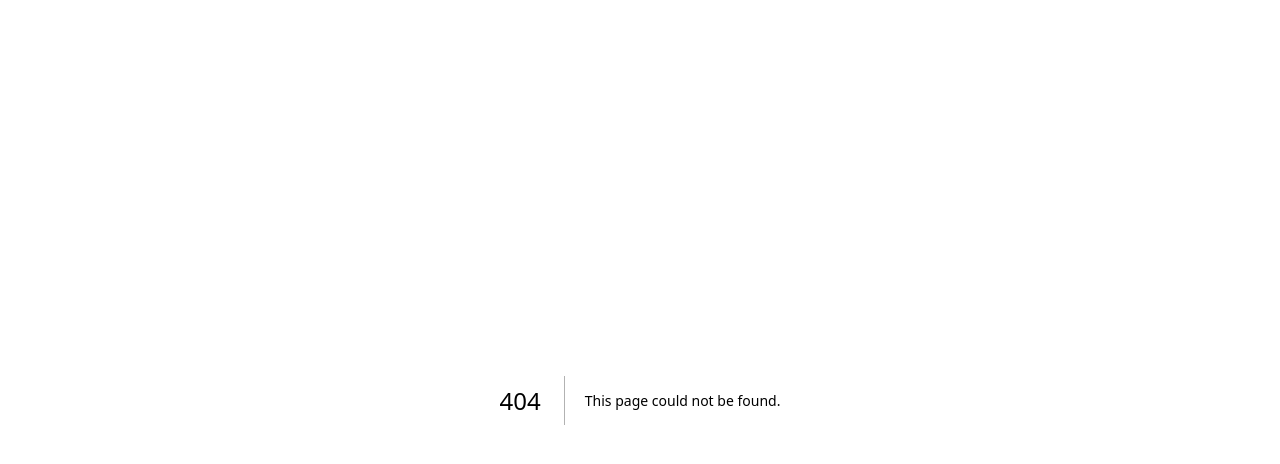
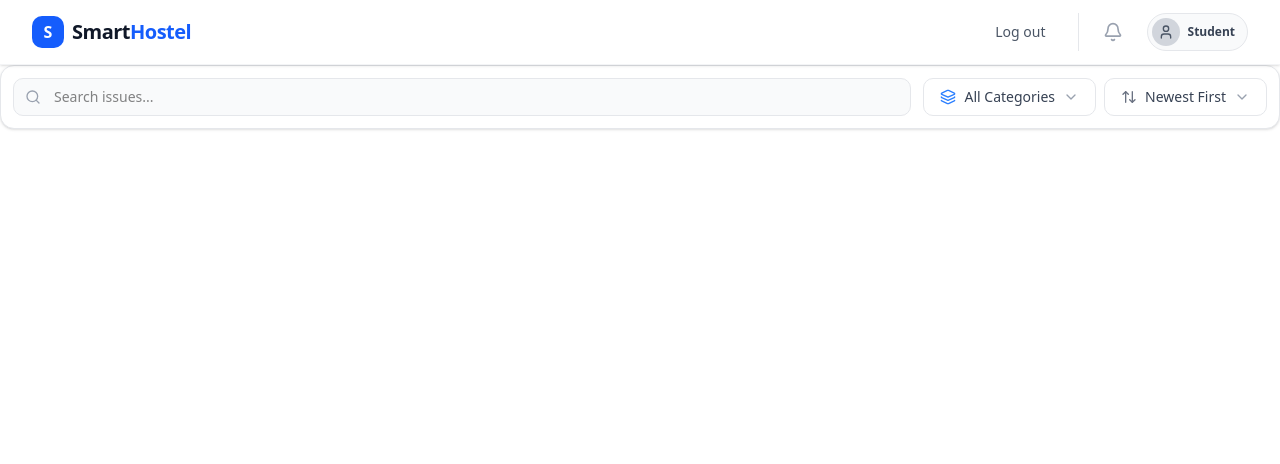
Before and after one commit to chocosykr/hack-overflow-suyash-johann, a Next.js app: page /homepage in a window 1280 px wide. Before the commit this address had no page. Shown: the top 464 px of the page. Built offline with nearby package versions, Linux system fonts and the light colour scheme.

Commit message:
Started working on home page

```diff
--- /dev/null
+++ b/src/app/homepage/page.jsx
@@ -0,0 +1,13 @@
+'use client';
+import HomeNav from '@/components/HomeNav';
+import IssueFilterBar from '@/components/IssueFilterBar';
+import React from 'react';
+
+export default function Page() {
+  return (
+    <div>
+        <HomeNav/>
+        <IssueFilterBar/>
+    </div>
+  );
+}
--- a/src/app/issues/page.jsx
+++ b/src/app/issues/page.jsx
@@ -116,7 +116,7 @@ export default function IssuesPage() {
 
       {/* Table Section */}
       <div className="bg-white border border-gray-200 rounded-lg shadow-sm overflow-hidden">
-        <div className="overflow-x-auto min-h-[400px] relative">
+        <div className="overflow-x-auto min-h-100 relative">
           {loading && (
             <div className="absolute inset-0 bg-white/60 flex items-center justify-center z-10 backdrop-blur-[1px]">
               <Loader2 className="w-8 h-8 text-blue-600 animate-spin" />
--- /dev/null
+++ b/src/components/HomeNav.jsx
@@ -0,0 +1,58 @@
+import React, { useState } from 'react';
+import { Menu, X, User, Bell } from 'lucide-react';
+
+export default function HomeNav() {
+  const [isOpen, setIsOpen] = useState(false);
+
+  return (
+    <nav className="sticky top-0 z-50 bg-white border-b border-gray-100 shadow-sm">
+      <div className="max-w-7xl mx-auto px-4 sm:px-6 lg:px-8">
+        <div className="flex justify-between h-16 items-center">
+
+          {/* Logo Section */}
+          <div className="flex items-center space-x-2">
+            <div className="w-8 h-8 bg-blue-600 rounded-lg flex items-center justify-center text-white font-bold">
+              S
+            </div>
+            <span className="text-xl font-bold tracking-tight text-gray-900">
+              Smart<span className="text-blue-600">Hostel</span>
+            </span>
+          </div>
+
+          {/* Desktop Navigation */}
+          <div className="hidden md:flex items-center space-x-8">
+            <a href="#" className="text-sm font-medium text-gray-600 hover:text-blue-600 transition-colors">Log out</a>
+
+            <div className="flex items-center space-x-4 pl-4 border-l border-gray-200">
+              <button className="p-2 text-gray-400 hover:text-blue-600">
+                <Bell size={20} />
+              </button>
+              <div className="flex items-center space-x-2 p-1 pr-3 rounded-full bg-gray-50 border border-gray-200">
+                <div className="w-7 h-7 bg-gray-300 rounded-full flex items-center justify-center text-gray-600">
+                  <User size={16} />
+                </div>
+                <span className="text-xs font-semibold text-gray-700">Student</span>
+              </div>
+            </div>
+          </div>
+
+          {/* Mobile Menu Button */}
+          <div className="md:hidden flex items-center">
+            <button onClick={() => setIsOpen(!isOpen)} className="text-gray-600">
+              {isOpen ? <X size={24} /> : <Menu size={24} />}
+            </button>
+          </div>
+        </div>
+      </div>
+
+      {/* Mobile Menu Overlay */}
+      {isOpen && (
+        <div className="md:hidden bg-white border-b border-gray-100 px-4 pt-2 pb-6 space-y-1">
+          <a href="#" className="block px-3 py-2 rounded-md text-base font-medium text-gray-700 hover:bg-gray-50">Dashboard</a>
+          <a href="#" className="block px-3 py-2 rounded-md text-base font-medium text-gray-700 hover:bg-gray-50">Issues</a>
+          <a href="#" className="block px-3 py-2 rounded-md text-base font-medium text-gray-700 hover:bg-gray-50">Lost & Found</a>
+        </div>
+      )}
+    </nav>
+  );
+}
--- /dev/null
+++ b/src/components/IssueFilterBar.jsx
@@ -0,0 +1,87 @@
+import React, { useState } from 'react';
+import { Search, ChevronDown, Layers, ArrowUpDown, X } from 'lucide-react';
+
+const categories = ["All Categories", "Plumbing", "Electrical", "Wifi", "Furniture", "Cleanliness"];
+const sortOptions = ["Newest First", "Oldest First", "Most Upvoted"];
+
+export default function IssueFilterBar() {
+  const [selectedCategory, setSelectedCategory] = useState("All Categories");
+  const [selectedSort, setSelectedSort] = useState("Newest First");
+  const [searchQuery, setSearchQuery] = useState("");
+
+  return (
+    <div className="bg-white p-3 rounded-xl border border-gray-200 shadow-sm">
+      <div className="flex flex-col lg:flex-row items-center gap-3">
+
+        {/* 1. Search Input */}
+        <div className="relative w-full lg:flex-1">
+          <Search className="absolute left-3 top-1/2 -translate-y-1/2 text-gray-400 w-4 h-4" />
+          <input
+            type="text"
+            value={searchQuery}
+            onChange={(e) => setSearchQuery(e.target.value)}
+            placeholder="Search issues..."
+            className="w-full pl-10 pr-10 py-2 bg-gray-50 border border-gray-200 rounded-lg text-sm focus:outline-none focus:ring-2 focus:ring-blue-500 transition-all"
+          />
+          {searchQuery && (
+            <button
+              onClick={() => setSearchQuery("")}
+              className="absolute right-3 top-1/2 -translate-y-1/2 text-gray-400 hover:text-gray-600"
+            >
+              <X size={14} />
+            </button>
+          )}
+        </div>
+
+        <div className="flex flex-row w-full lg:w-auto gap-2">
+          {/* 2. Category Dropdown */}
+          <div className="relative flex-1 lg:flex-none group">
+            <button className="w-full flex items-center justify-between space-x-2 px-4 py-2 border border-gray-200 rounded-lg text-sm font-medium text-gray-700 bg-white hover:bg-gray-50">
+              <div className="flex items-center space-x-2">
+                <Layers className="w-4 h-4 text-blue-500" />
+                <span>{selectedCategory}</span>
+              </div>
+              <ChevronDown className="w-4 h-4 text-gray-400 group-hover:rotate-180 transition-transform" />
+            </button>
+
+            <div className="absolute left-0 mt-2 w-56 bg-white border border-gray-200 rounded-lg shadow-xl py-1 z-20 hidden group-hover:block animate-in fade-in zoom-in duration-150">
+              {categories.map((cat) => (
+                <button
+                  key={cat}
+                  onClick={() => setSelectedCategory(cat)}
+                  className={`w-full text-left px-4 py-2 text-sm hover:bg-blue-50 transition-colors ${selectedCategory === cat ? 'text-blue-600 font-semibold bg-blue-50/50' : 'text-gray-700'}`}
+                >
+                  {cat}
+                </button>
+              ))}
+            </div>
+          </div>
+
+          {/* 3. Sort Dropdown */}
+          <div className="relative flex-1 lg:flex-none group">
+            <button className="w-full flex items-center justify-between space-x-2 px-4 py-2 border border-gray-200 rounded-lg text-sm font-medium text-gray-700 bg-white hover:bg-gray-50">
+              <div className="flex items-center space-x-2">
+                <ArrowUpDown className="w-4 h-4 text-gray-500" />
+                <span>{selectedSort}</span>
+              </div>
+              <ChevronDown className="w-4 h-4 text-gray-400 group-hover:rotate-180 transition-transform" />
+            </button>
+
+            <div className="absolute right-0 mt-2 w-48 bg-white border border-gray-200 rounded-lg shadow-xl py-1 z-20 hidden group-hover:block animate-in fade-in zoom-in duration-150">
+              {sortOptions.map((option) => (
+                <button
+                  key={option}
+                  onClick={() => setSelectedSort(option)}
+                  className={`w-full text-left px-4 py-2 text-sm hover:bg-blue-50 transition-colors ${selectedSort === option ? 'text-blue-600 font-semibold bg-blue-50/50' : 'text-gray-700'}`}
+                >
+                  {option}
+                </button>
+              ))}
+            </div>
+          </div>
+        </div>
+
+      </div>
+    </div>
+  );
+}
```
Also changed, not shown: src/components/ManagementDashboard.jsx (added).
